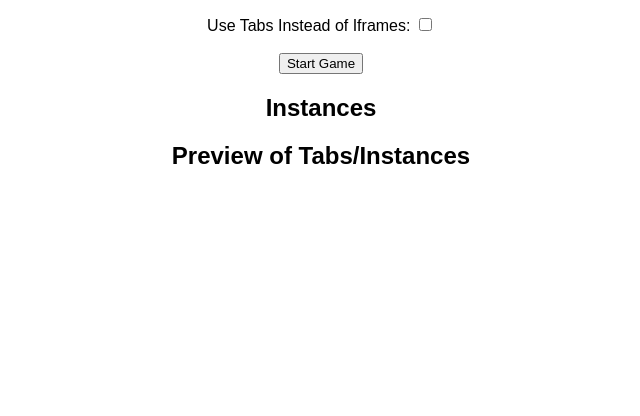
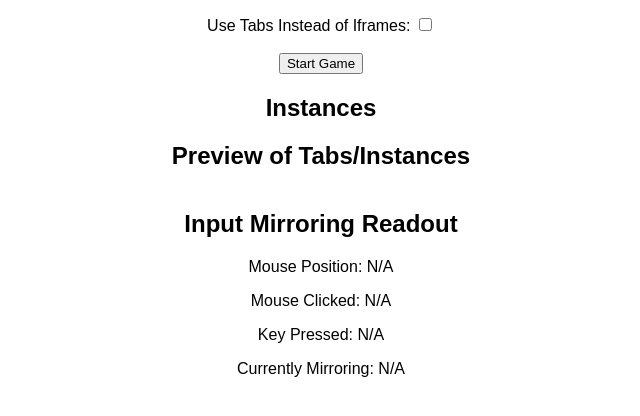
Before and after one commit to unaveragetech/agar.pwn, a plain HTML site: page index.html in a window 1280 px wide. Shown: the part 124-540 px from the top of the page, without its empty margins (319-959 px from the left). Drawn offline with Linux system fonts and the light colour scheme.

Commit message:
Update index.html

```diff
--- a/index.html
+++ b/index.html
@@ -26,6 +26,14 @@
 
     <h2>Preview of Tabs/Instances</h2>
     <div id="tabPreviews"></div>
+
+    <h2>Input Mirroring Readout</h2>
+    <div id="readout">
+      <p>Mouse Position: <span id="mousePosition">N/A</span></p>
+      <p>Mouse Clicked: <span id="mouseClick">N/A</span></p>
+      <p>Key Pressed: <span id="keyPress">N/A</span></p>
+      <p>Currently Mirroring: <span id="mirroringInstance">N/A</span></p>
+    </div>
   </div>
 
   <div id="gameContainer" style="display:none;">
```
